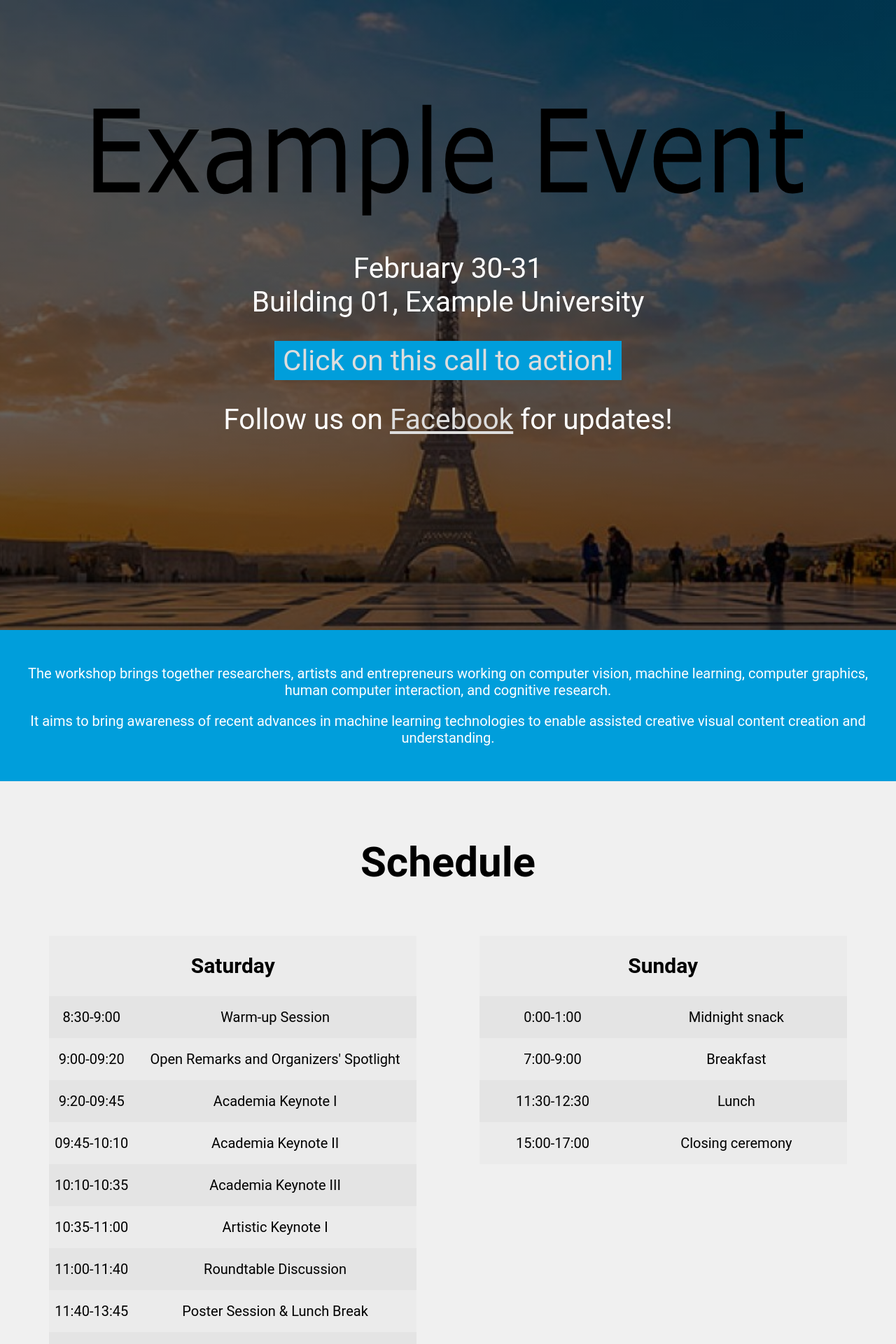
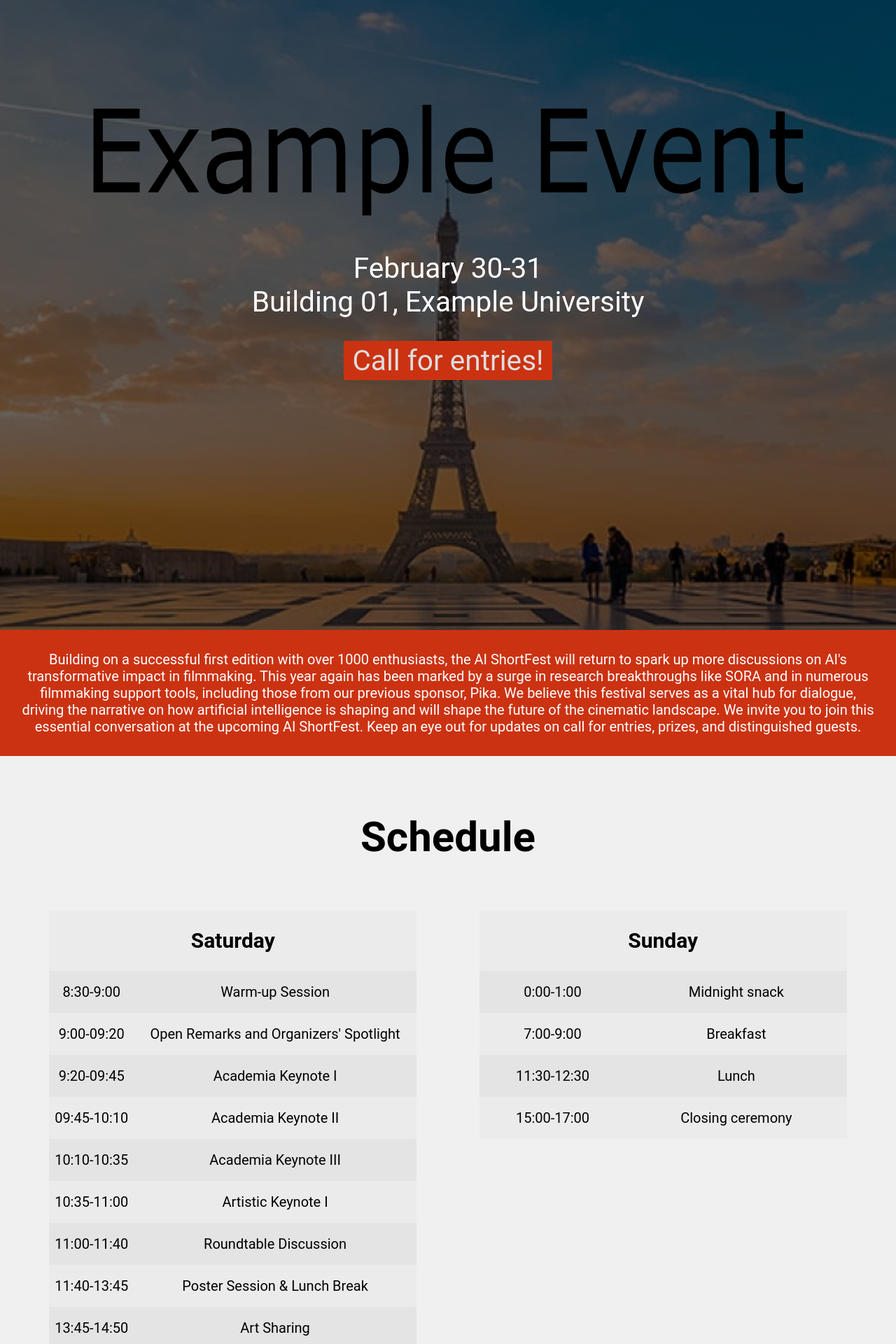
Before and after one commit to aishortfest/aishortfest.github.io, a Jekyll site: the page built from index.html, in a window 1280 px wide. Shown: the top 1920 px of the page at 70% size. Built offline with Jekyll 4.4.1, drawn with Linux system fonts in a browser that asks for light colours.

Commit message:
updated header

```diff
--- a/_data/action.yml
+++ b/_data/action.yml
@@ -1,5 +1,5 @@
 # Call to action, optional.
 # If the link is set, the call will appear as a button.
 
-text: Click on this call to action!
-link: http://example.org
+text: Call for entries!
+link: https://filmfreeway.com/AIShortFest
--- a/index.html
+++ b/index.html
@@ -22,28 +22,10 @@
     </p>
   {% endif %}
 
-  <p>
-    Follow us on <a href="https://facebook.com/{{ site.data.info.facebook }}"
-                    rel="noreferrer">Facebook</a>
-    {% if site.data.info.twitter %}
-      and <a href="https://twitter.com/{{ site.data.info.twitter }}"
-             rel="noreferrer">Twitter</a>
-    {% endif %}
-    for updates!
-  </p>
 </section>
 <section class="tone-dark">
   <div>
-    {{ site.data.info.description_long | markdownify }}
-
-    {% if site.data.info.past_editions %}
-      <p>
-        Check out the past editions:
-        {% for edition in site.data.info.past_editions %}
-          <a href="{{ edition[1] }}">{{ edition[0] }}</a>
-        {% endfor %}
-      </p>
-    {% endif %}
+    Building on a successful first edition with over 1000 enthusiasts, the AI ShortFest will return to spark up more discussions on AI's transformative impact in filmmaking. This year again has been marked by a surge in research breakthroughs like SORA and in numerous filmmaking support tools, including those from our previous sponsor, Pika. We believe this festival serves as a vital hub for dialogue, driving the narrative on how artificial intelligence is shaping and will shape the future of the cinematic landscape. We invite you to join this essential conversation at the upcoming AI ShortFest. Keep an eye out for updates on call for entries, prizes, and distinguished guests.
 
   </div>
 </section>
```
Also changed, not shown: _data/info.yml (+6 -6 lines).
